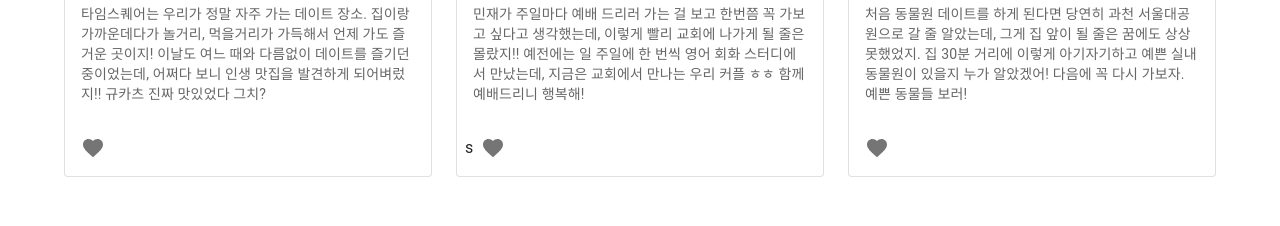
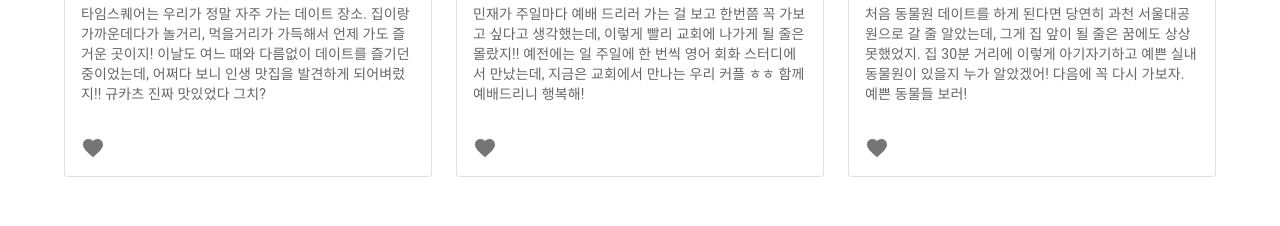
Before and after one commit to Anne-Hyeyeon/josuanne_couplediary, a React (Create React App) app: page / in a window 1280 px wide. Shown: the part 2440-2666 px from the top of the page. Built offline with nearby package versions, Linux system fonts and the light colour scheme; a web font is replaced by a local one.

Commit message:
Update Blog.js

```diff
--- a/src/components/Blog.js
+++ b/src/components/Blog.js
@@ -202,7 +202,7 @@ function Blog(props) {
                                 민재가 주일마다 예배 드리러 가는 걸 보고 한번쯤 꼭 가보고 싶다고 생각했는데, 이렇게 빨리 교회에 나가게 될 줄은 몰랐지!! 예전에는 일 주일에 한 번씩 영어 회화 스터디에서 만났는데, 지금은 교회에서 만나는 우리 커플 ㅎㅎ 함께 예배드리니 행복해!
                                 </Typography>
                             </CardContent>
-                            <CardActions disableSpacing>s
+                            <CardActions disableSpacing>
                                 <IconButton aria-label="add to favorites">
                                 <FavoriteIcon />
                                 </IconButton>
```
